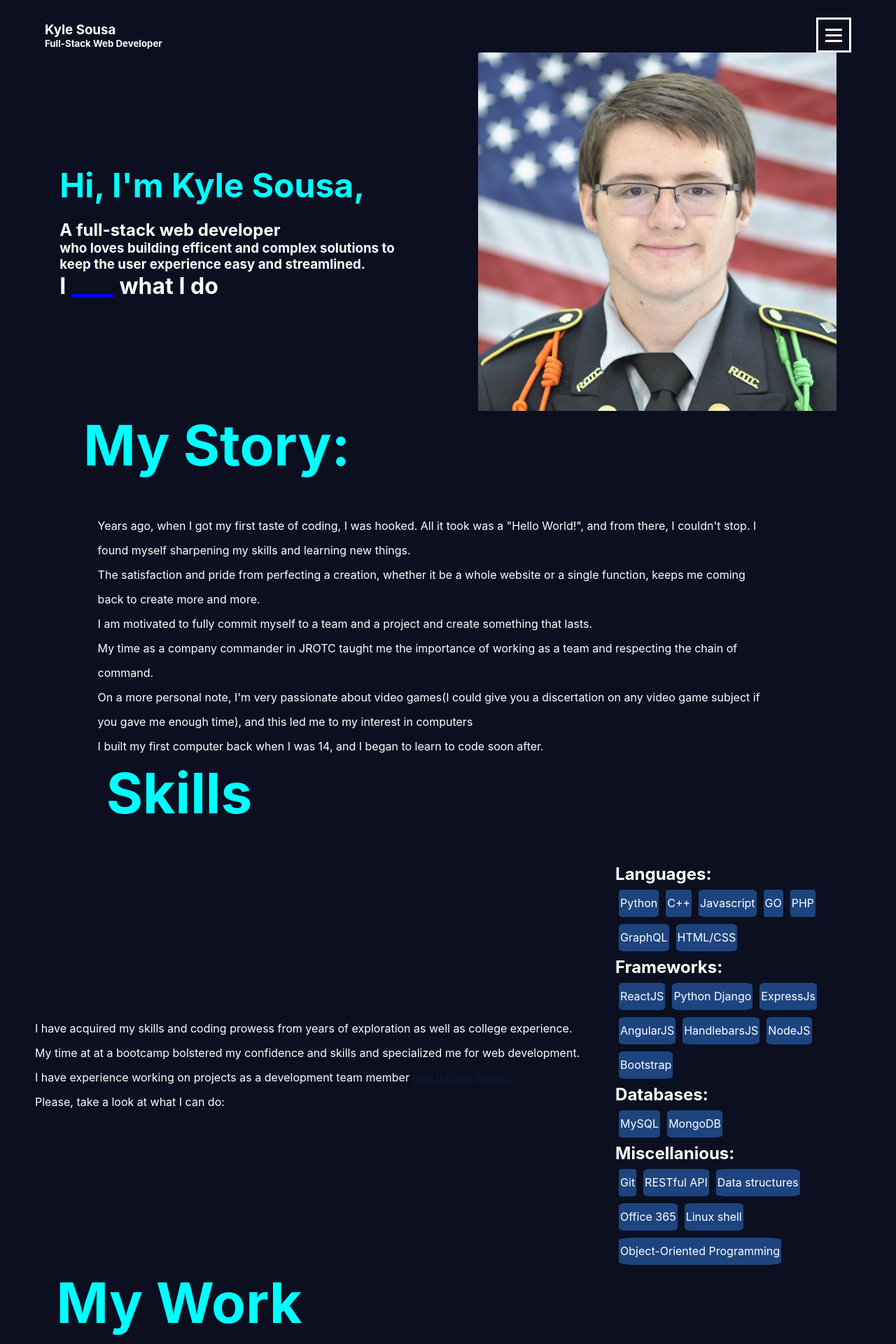
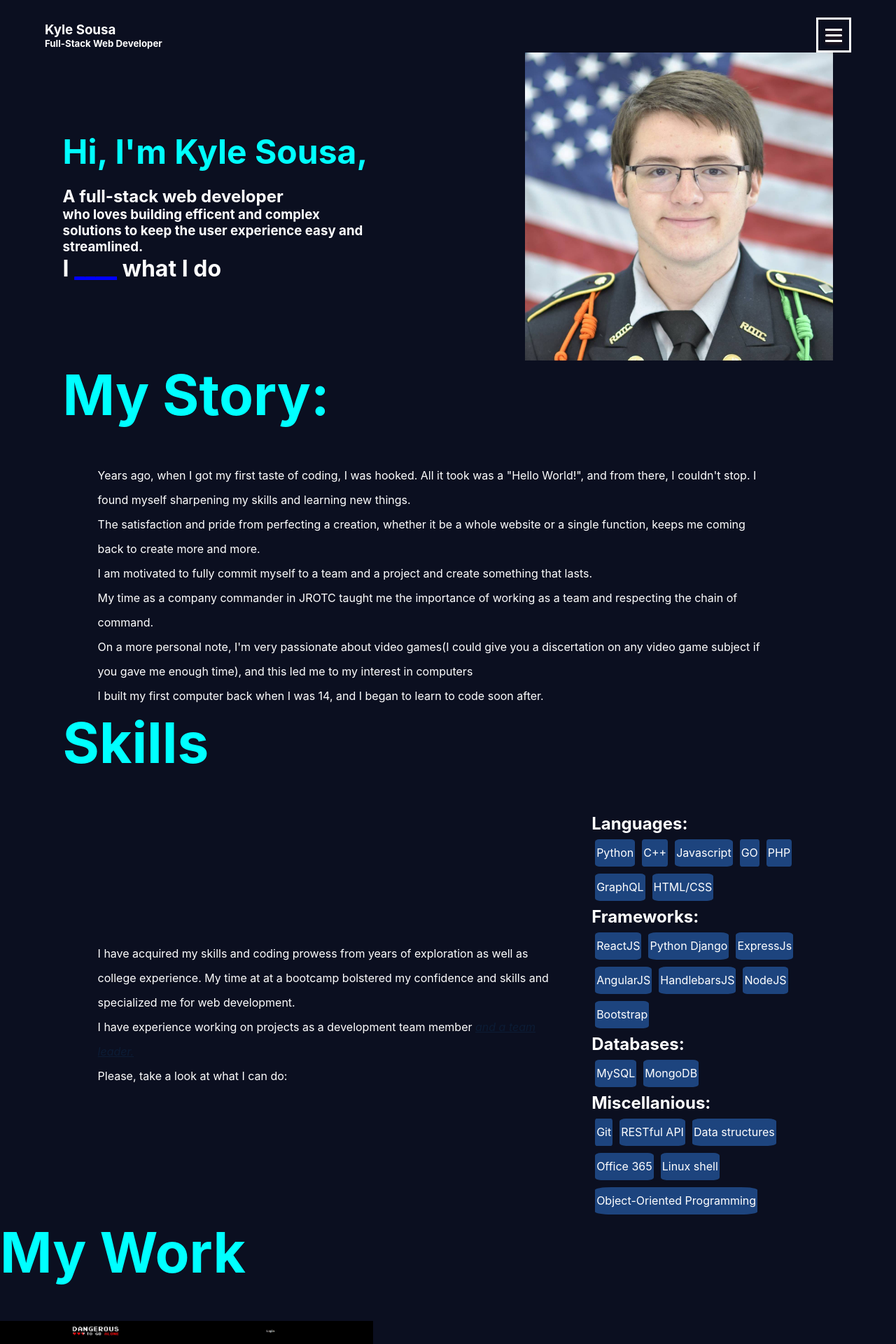
Before and after one commit to AWSMProdigy/updated-portfolio, a React (Create React App) app in the folder my-portfolio/: page / in a window 1280 px wide. Shown: the top 1920 px of the page at 70% size. Built offline with nearby package versions, Linux system fonts and the light colour scheme.

Commit message:
Left side now aligned in all sections

```diff
--- a/my-portfolio/src/App.css
+++ b/my-portfolio/src/App.css
@@ -162,7 +162,7 @@ nav{
 }
 
 .pageTitle{
-  text-align: center;
+  text-align: left;
   color:aqua;
   width: 40%;
   font-size: 250%;
@@ -172,6 +172,9 @@ nav{
 
 .Intro{
   flex-direction: row;
+  justify-content: space-between;
+  margin-left: 7%;
+  margin-right:7%;
 }
 
 .introText{
@@ -285,6 +288,11 @@ nav{
 
 .project img:hover{
   background: rgba(26, 14, 129, 0.2);
+}
+
+.Skills{
+  margin-left: 7%;
+  margin-right:7%;
 }
 
 
```
